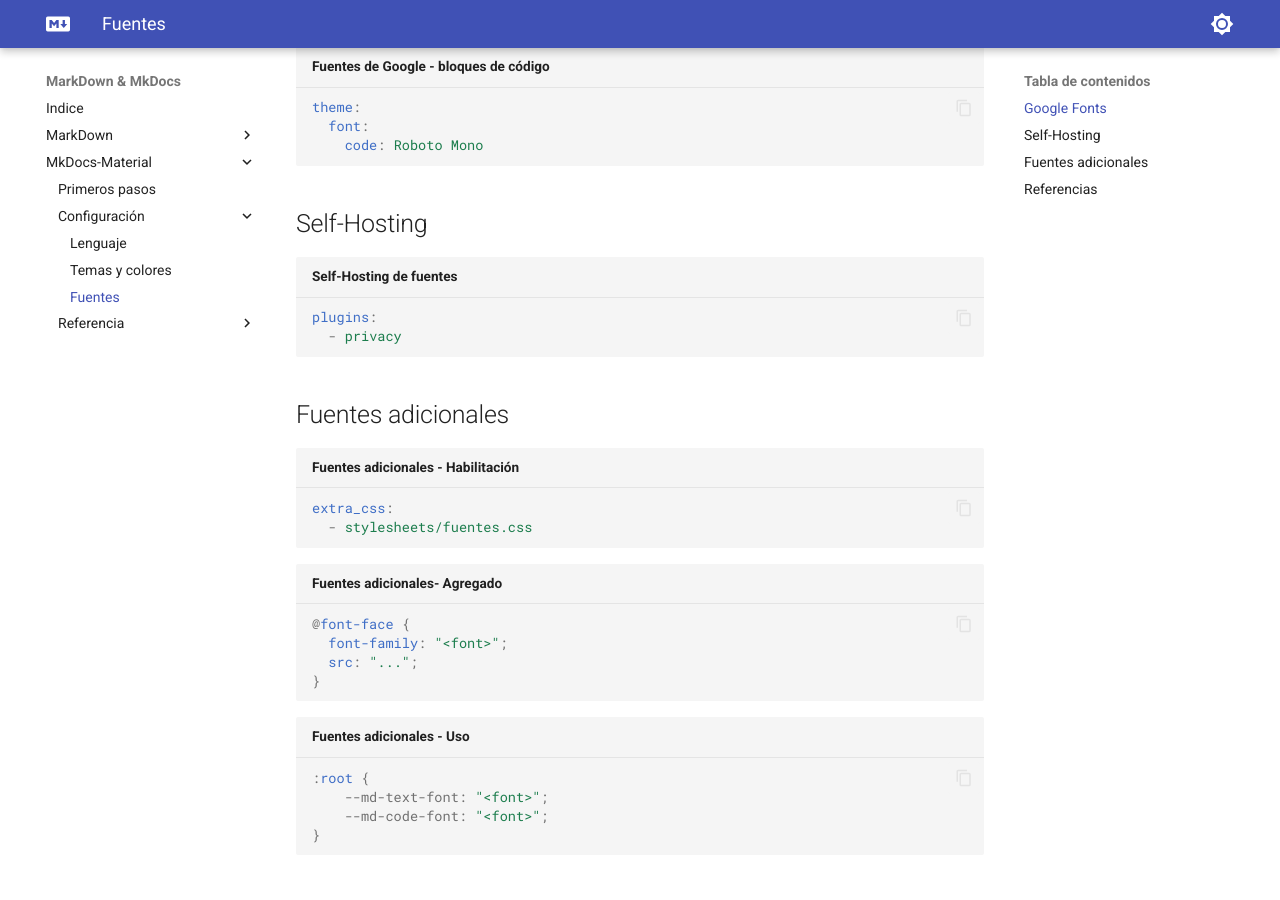
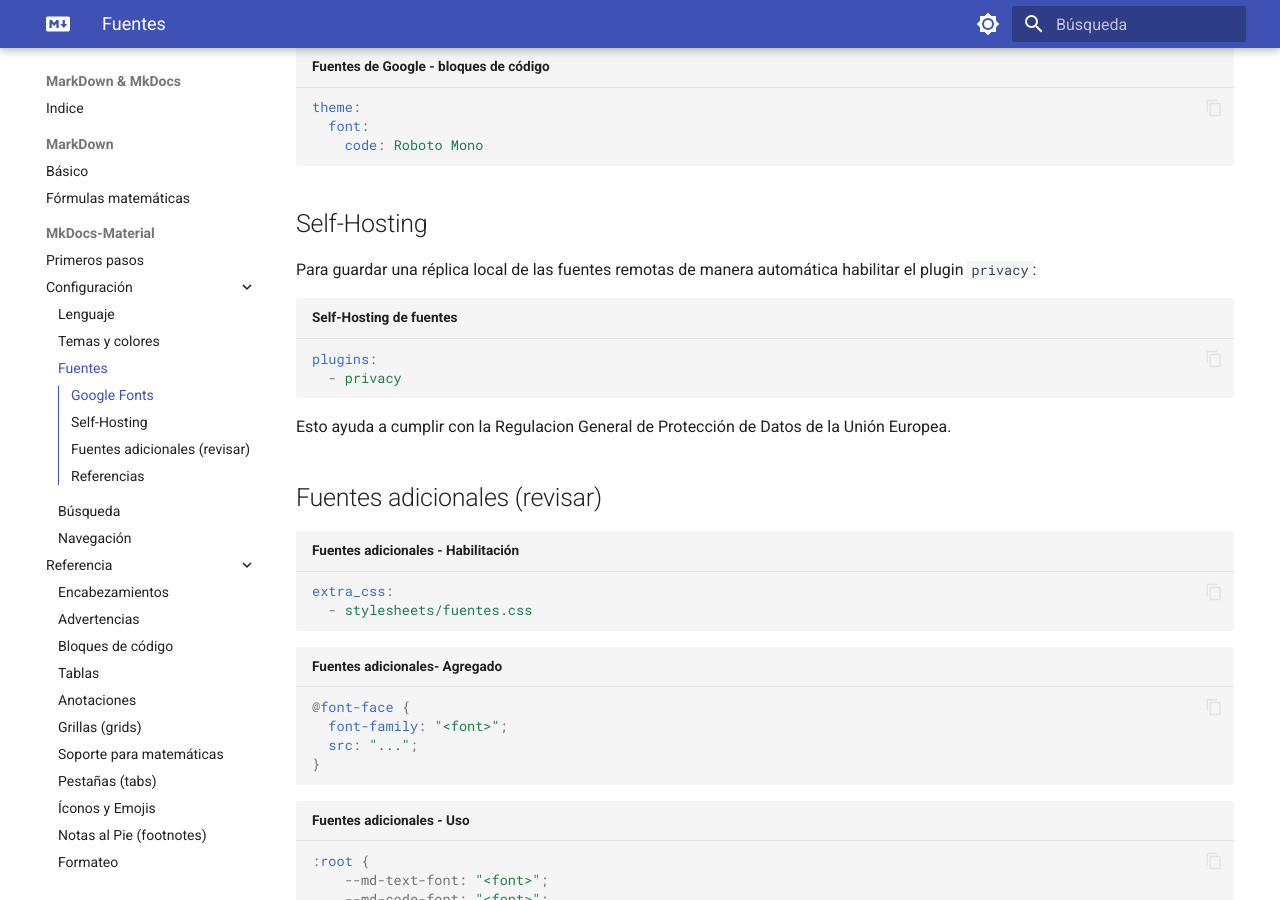
Before and after one commit to alejrot/markdown-mkdocs, an MkDocs documentation site: the page built from docs/mkdocs-material/setup/fuentes.md, in a window 1280 px wide and 900 px high, scrolled down 360 px. Built offline with MkDocs 1.6.1 and Material for MkDocs 9.7.7, drawn with Linux system fonts in a browser that asks for light colours; plug-ins that fetch from the network failed and are left out; comment, search, counter and statistics services are not loaded.

Commit message:
MkDocs - Navegacion y Busquedaagregados

````diff
--- a/docs/mkdocs-material/setup/fuentes.md
+++ b/docs/mkdocs-material/setup/fuentes.md
@@ -27,18 +27,21 @@
 
 ## Self-Hosting
 
-
-
-
+Para guardar una réplica local de las fuentes remotas de manera automática habilitar el plugin `privacy`:
 
 ``` yaml title="Self-Hosting de fuentes"
 plugins:
   - privacy
 ```
 
+Esto ayuda a cumplir con la Regulacion General de Protección de Datos de la Unión Europea.
 
 
-## Fuentes adicionales
+
+
+
+
+## Fuentes adicionales (revisar)
 
 
 ``` yaml title="Fuentes adicionales  - Habilitación"
--- a/mkdocs.yml
+++ b/mkdocs.yml
@@ -22,6 +22,30 @@
     - content.tabs.link         # pestañas sincronizadas
     - content.code.copy         # botón de copia
     - content.code.annotate     # botones de anotaciones emergentes
+
+    - search.suggest      # sugerencias en caja de búsqueda
+    - search.highlight  # remarcado en página
+    - search.share      # link 'compartir' en caja de búsqueda
+    # - search.exclude
+
+    - navigation.instant
+    - navigation.instant.progress   # progreso de carga (conexiones lentas)
+    - navigation.tracking
+    # pestañas de contenido
+    # - navigation.tabs
+    # - navigation.tabs.sticky
+
+    - navigation.sections
+
+    - navigation.expand
+    # - navigation.prune
+
+    # - navigation.indexes
+
+    - toc.follow
+    - toc.integrate   # integra indice derecho (secciones) adentro del izquierdo (rutas)
+
+    - navigation.top  # boton emergente para volver al inicio  - aparece al intentar subir con el scroll
 
   # soporte de idiomas
   language: es    # Idioma predefinido
@@ -63,23 +87,6 @@
 
 
 
-    # # Palette toggle for automatic mode
-    # - media: "(prefers-color-scheme)"
-    #   toggle:
-    #     icon: material/brightness-auto
-    #     name: Cambia al modo claro      # mensaje
-    # # Palette toggle for light mode
-    # - media: "(prefers-color-scheme: light)"
-    #   scheme: default
-    #   toggle:
-    #     icon: material/brightness-7
-    #     name: Cambia al modo oscuro     # mensaje
-    # # Cambio de paleta al modo oscuro
-    # - media: "(prefers-color-scheme: dark)"
-    #   scheme: slate
-    #   toggle:
-    #     icon: material/brightness-4         # icono
-    #     name: Cambia al modo automatico     # mensaje
 
 
 markdown_extensions:
@@ -208,6 +215,11 @@
   # privacidad - hace copia local de contenidos remotos
   - privacy
 
+  # busqueda
+  - search
+
+
+
 
 
 nav:
@@ -223,8 +235,11 @@
       - Lenguaje: mkdocs-material/setup/lenguaje.md
       - Temas y colores: mkdocs-material/setup/colores_temas.md
       - Fuentes: mkdocs-material/setup/fuentes.md
+      - Búsqueda:  mkdocs-material/setup/busqueda.md
+      - Navegación:  mkdocs-material/setup/navegacion.md
 
     - Referencia:
+      - Encabezamientos: mkdocs-material/referencia/headers.md
       - Advertencias: mkdocs-material/referencia/admonitions.md
       - Bloques de código: mkdocs-material/referencia/bloques_codigo.md
       - Tablas: mkdocs-material/referencia/tablas.md
````
Also changed, not shown: docs/mkdocs-material/referencia/headers.md (added, +20 -0 lines), docs/mkdocs-material/setup/busqueda.md (added, +90 -0 lines), docs/mkdocs-material/setup/navegacion.md (added, +107 -0 lines).
